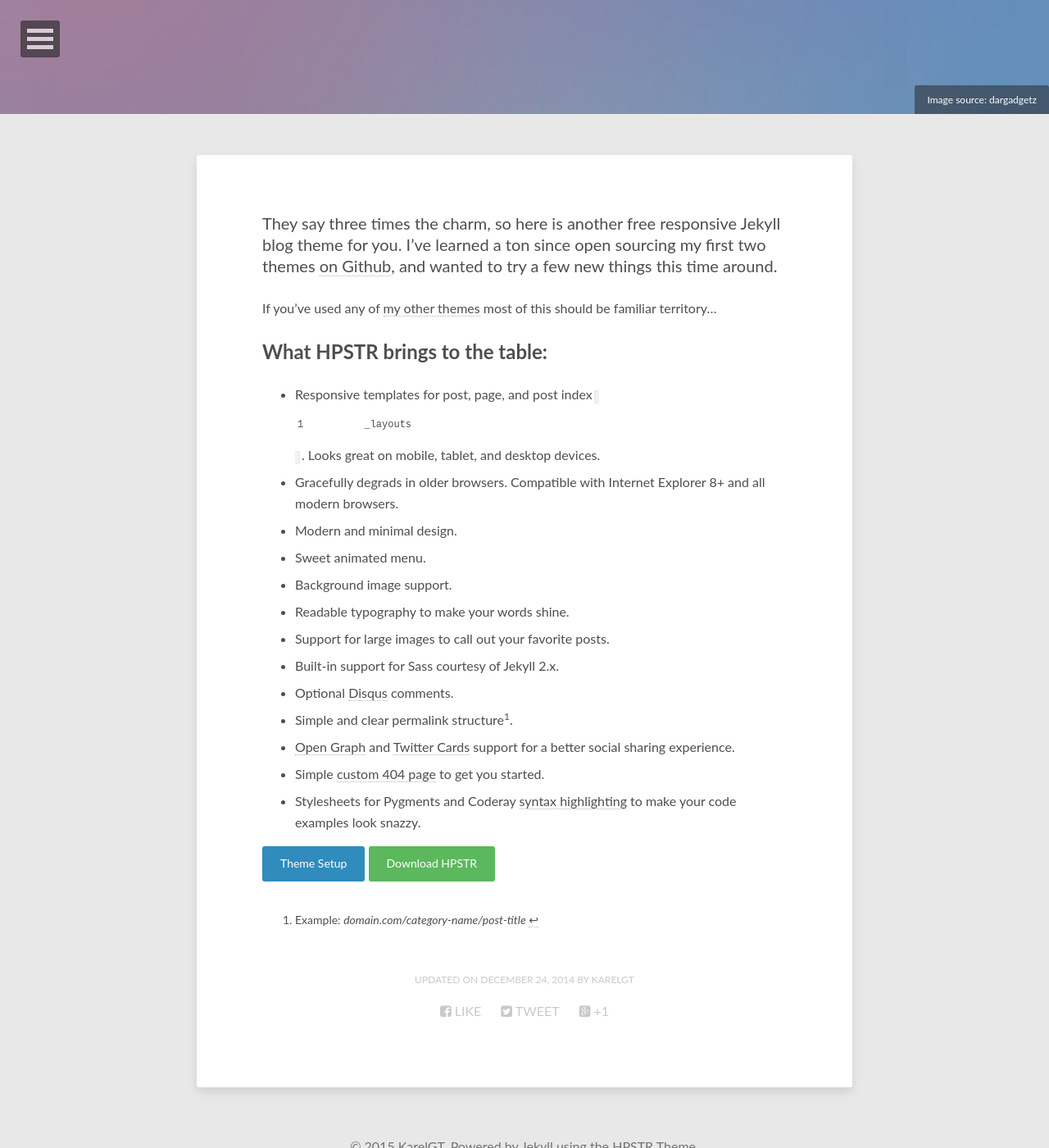
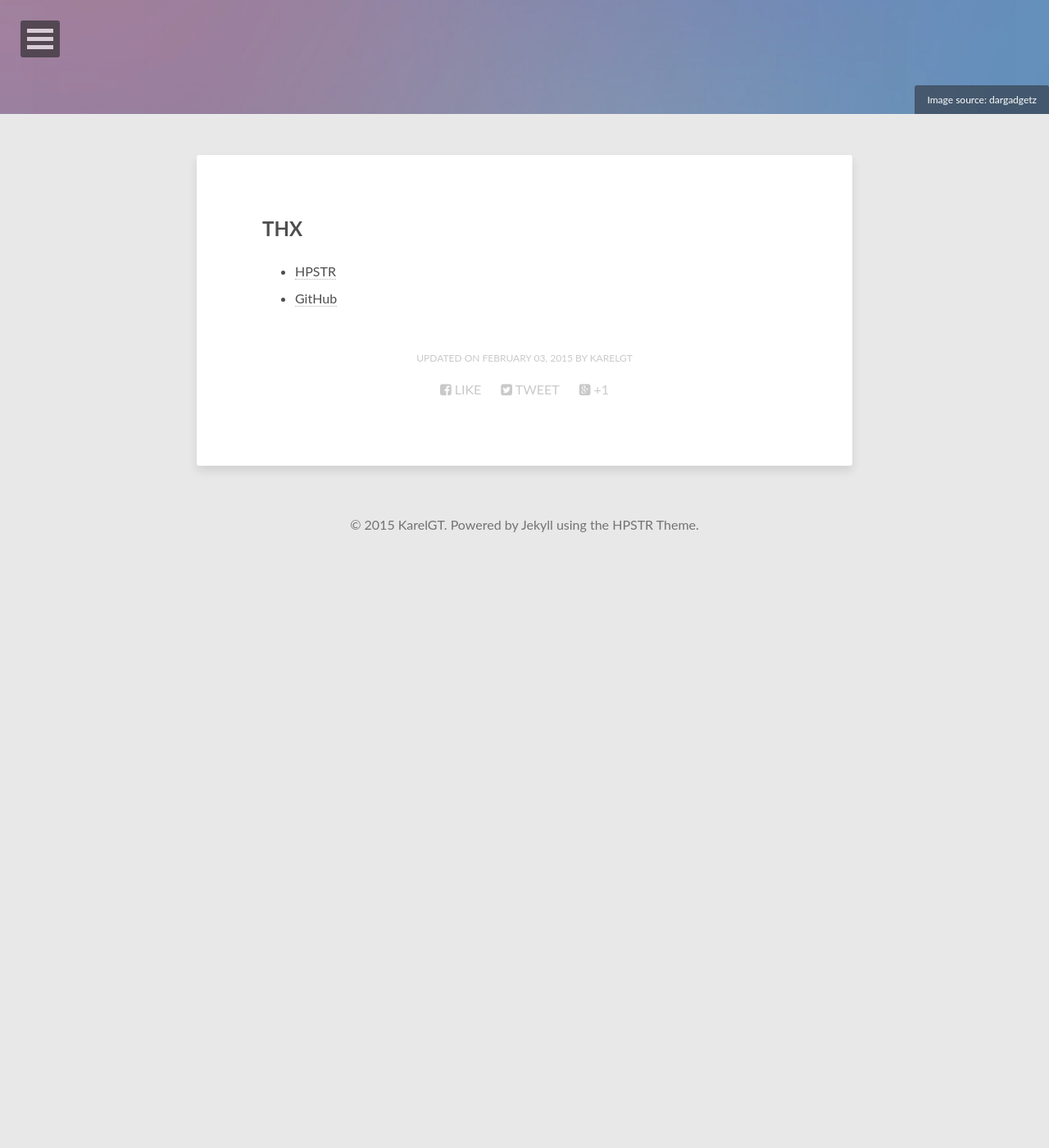
Before and after one commit to KarelGT/KarelGT.github.io, a Jekyll site: the page built from about/index.md, in a window 1280 px wide and 1400 px high, scrolled down 261 px. Shown: the whole window at 82% size. Built offline with Jekyll 4.4.1, drawn with Linux system fonts in a browser that asks for light colours; some web fonts are replaced; after the commit the page ends 942 px from its top, so only the background shows below that; some of the changed text lies outside the part shown.

Commit message:
提交About页面

```diff
--- a/_config.yml
+++ b/_config.yml
@@ -6,7 +6,8 @@ words_per_minute: 200
 # Your site's domain goes here (eg: //mmistakes.github.io, http://mademistakes.com, etc)
 # When testing locally leave blank or use http://localhost:4000
 # When release use http://karelgt.com
-url:							http://karelgt.com
+url:
+#url:							http://karelgt.com
 
 # Owner/author information
 owner:
--- a/about/index.md
+++ b/about/index.md
@@ -1,34 +1,14 @@
 ---
 layout: page
-title: About the Jekyll Theme
+title: About the Blog
 image:
   feature: abstract-5.jpg
   credit: dargadgetz
   creditlink: http://www.dargadgetz.com/ios-7-abstract-wallpaper-pack-for-iphone-5-and-ipod-touch-retina/
 comments: false
-modified: 2014-12-24
+modified: 2015-02-03
 ---
 
-They say three times the charm, so here is another free responsive Jekyll blog theme for you. I've learned a ton since open sourcing my first two themes [on Github](http://github.com/mmistakes), and wanted to try a few new things this time around.
-
-If you've used any of [my other themes](http://mademistakes.com/work/jekyll-themes/) most of this should be familiar territory...
-
-## What HPSTR brings to the table:
-
-* Responsive templates for post, page, and post index `_layouts`. Looks great on mobile, tablet, and desktop devices.
-* Gracefully degrads in older browsers. Compatible with Internet Explorer 8+ and all modern browsers.
-* Modern and minimal design.
-* Sweet animated menu.
-* Background image support.
-* Readable typography to make your words shine.
-* Support for large images to call out your favorite posts.
-* Built-in support for Sass courtesy of Jekyll 2.x.
-* Optional [Disqus](http://disqus.com) comments.
-* Simple and clear permalink structure[^1].
-* [Open Graph](https://developers.facebook.com/docs/opengraph/) and [Twitter Cards](https://dev.twitter.com/docs/cards) support for a better social sharing experience.
-* Simple [custom 404 page]({{ site.url }}/404.html) to get you started.
-* Stylesheets for Pygments and Coderay [syntax highlighting]({{ site.url }}/code-highlighting-post/) to make your code examples look snazzy.
-
-<div markdown="0"><a href="{{ site.url }}/theme-setup/" class="btn btn-info">Theme Setup</a> <a href="https://github.com/mmistakes/hpstr-jekyll-theme" class="btn btn-success">Download HPSTR</a></div>
-
-[^1]: Example: *domain.com/category-name/post-title*
+##THX
+* [HPSTR](https://github.com/mmistakes/hpstr-jekyll-theme)
+* [GitHub](https://github.com)
```
